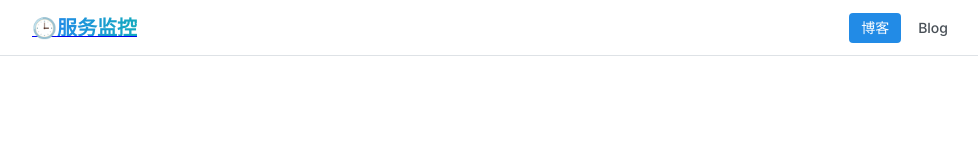
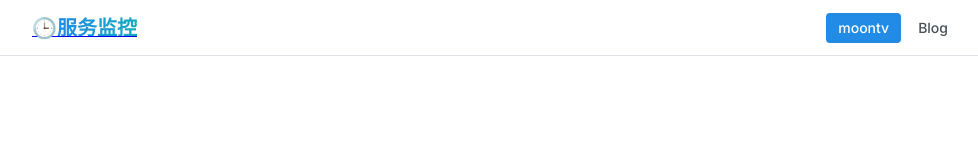
Before and after one commit to kumike520/uptime, a Next.js app: page / in a window 1280 px wide. Shown: the top 160 px of the page, without its empty margins (144-1122 px from the left). Built offline with nearby package versions, Linux system fonts and the light colour scheme.

Commit message:
Update uptime.config.ts

```diff
--- a/uptime.config.ts
+++ b/uptime.config.ts
@@ -1,10 +1,7 @@
 const pageConfig = {
-  // Title for your status page
-  title: "数字套利 •「AM科技」's Status Page",
-  // Links shown at the header of your status page, could set `highlight` to `true`
   links: [
-    { link: 'https://amclubss.com', label: '博客', highlight: true },
-    { link: 'https://809098.xyz', label: 'Blog'},
+    { link: 'https://yhl834474-moontv.hf.space', label: 'moontv', highlight: true },
+    { link: 'https://yhl834474-moontv.hf.space', label: 'Blog'},
   ],
 }
 
@@ -17,7 +14,7 @@ const workerConfig = {
   monitors: [
     // Example TCP Monitor
     {
-      id: 'moontv',
+      id: '/yhl834474-moontv.hf.space',
       name: 'moontv',
       // `method` should be `TCP_PING` for tcp monitors
       method: 'GET',
```
